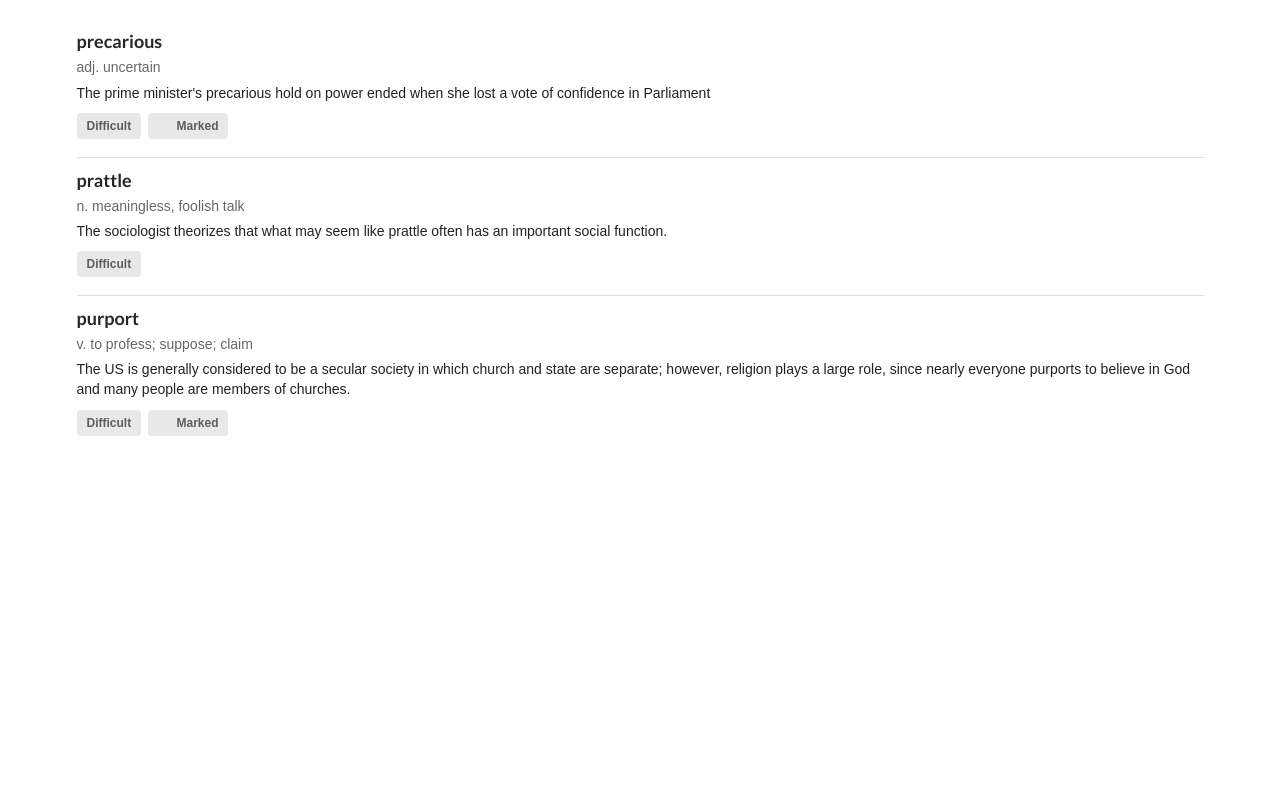
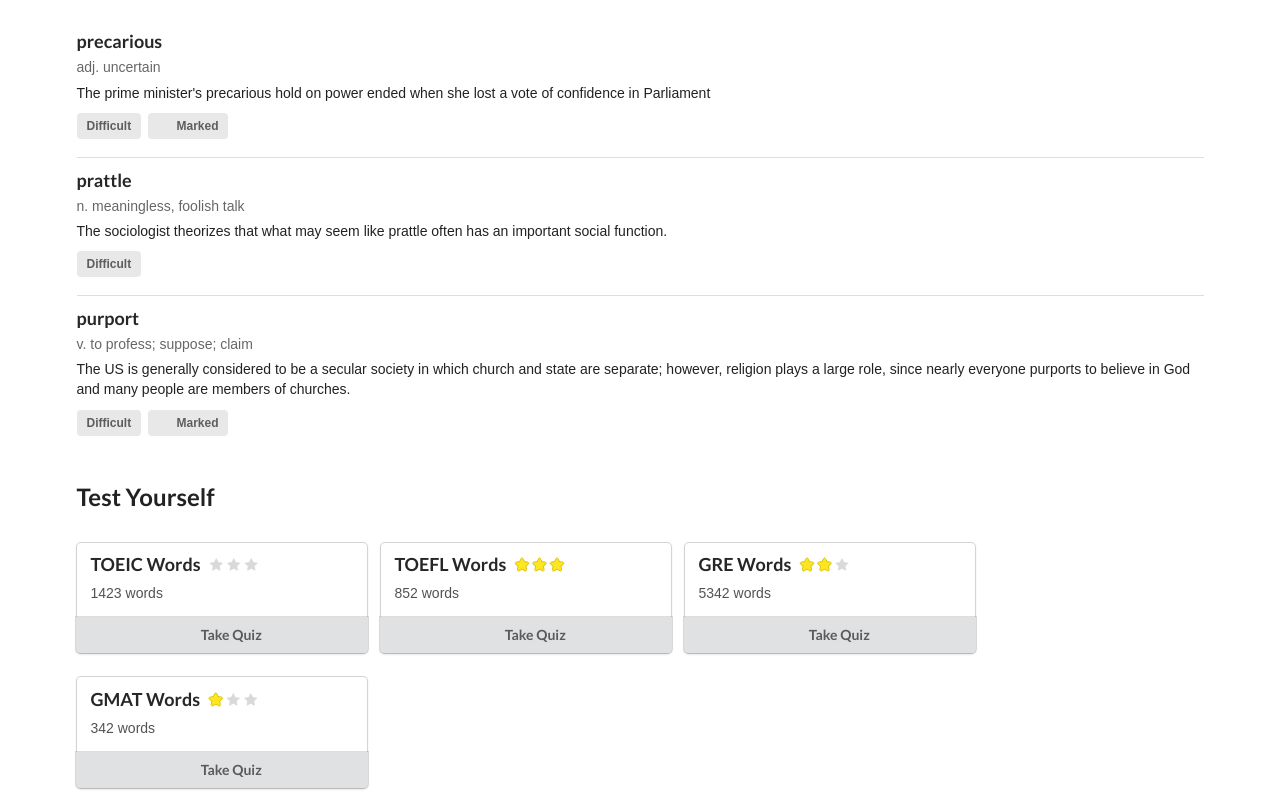
Before and after one commit to paulsoh/FastCampus_ReactLecture, a React (Create React App) app: page / in a window 1280 px wide. Shown: the part 487-1287 px from the top of the page. Before the commit the page ends 926 px from the top, so only its background shows below. Built offline with nearby package versions, Linux system fonts and the light colour scheme; a web font is replaced by a local one.

Commit message:
Add Quiz component

```diff
--- a/src/App.js
+++ b/src/App.js
@@ -3,6 +3,7 @@
 import AppHeader from './AppHeader';
 import WordLists from './Containers/WordLists';
 import WordList from './Containers/WordList';
+import Quiz from './Containers/Quiz';
 
 class App extends Component {
   render() {
@@ -25,6 +26,9 @@
         <div className="ui divider hidden"></div>
         <div className="ui hidden divider"></div>
         <WordList />
+        <div className="ui divider hidden"></div>
+        <div className="ui hidden divider"></div>
+        <Quiz />
 
       </div>
     );
--- /dev/null
+++ b/src/Containers/Quiz.js
@@ -0,0 +1,110 @@
+import React from 'react';
+
+
+export default class WordLists extends React.Component {
+  render() {
+    return (
+      <div className="ui container">
+        <div className="ui large header">Test Yourself</div>
+        <div className="ui divider hidden"></div>
+
+        <div className="ui cards">
+          <div className="card">
+            <div className="content">
+              <div className="header">
+                TOEIC Words
+                &nbsp;
+                <div className="ui star rating">
+                  <div className="icon">
+                  </div>
+                  <div className="icon">
+                  </div>
+                  <div className="icon">
+                  </div>
+                </div>
+              </div>
+              <div className="description">
+                1423 words
+              </div>
+            </div>
+            <div className="ui bottom attached button">
+              <i className="add icon"></i>
+              Take Quiz
+            </div>
+          </div>
+          <div className="card">
+            <div className="content">
+              <div className="header">
+                TOEFL Words
+                &nbsp;
+                <div className="ui star rating">
+                  <div className="icon active">
+                  </div>
+                  <div className="icon active">
+                  </div>
+                  <div className="icon active">
+                  </div>
+                </div>
+              </div>
+              <div className="description">
+                852 words
+              </div>
+            </div>
+            <div className="ui bottom attached button">
+              <i className="add icon"></i>
+              Take Quiz
+            </div>
+          </div>
+          <div className="card">
+            <div className="content">
+              <div className="header">
+                GRE Words
+                &nbsp;
+                <div className="ui star rating">
+                  <div className="icon active">
+                  </div>
+                  <div className="icon active">
+                  </div>
+                  <div className="icon">
+                  </div>
+                </div>
+              </div>
+              <div className="description">
+                5342 words
+              </div>
+            </div>
+            <div className="ui bottom attached button">
+              <i className="add icon"></i>
+              Take Quiz
+            </div>
+          </div>
+
+          <div className="card">
+            <div className="content">
+              <div className="header">
+                GMAT Words
+                &nbsp;
+                <div className="ui star rating">
+                  <div className="icon active">
+                  </div>
+                  <div className="icon">
+                  </div>
+                  <div className="icon">
+                  </div>
+                </div>
+              </div>
+              <div className="description">
+                342 words
+              </div>
+            </div>
+            <div className="ui bottom attached button">
+              <i className="add icon"></i>
+              Take Quiz
+            </div>
+          </div>
+
+        </div>
+      </div>
+    );
+  }
+}
```
